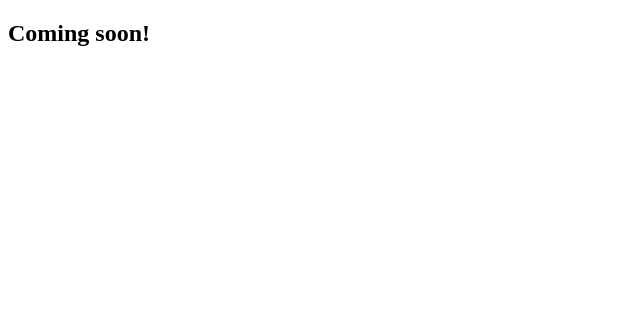
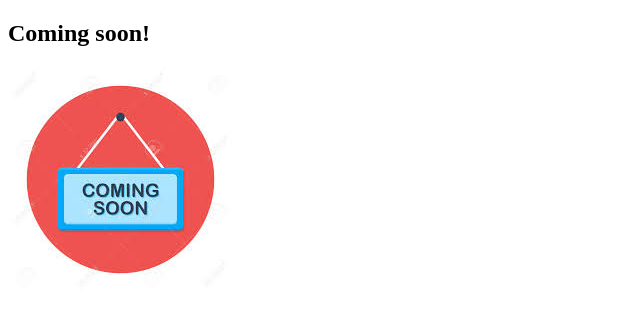
Before and after one commit to aggy-k/git-101, a plain HTML site: page index.html in a window 1280 px wide. Shown: the whole page, without its empty margins (0-640 px from the left). Drawn offline with Linux system fonts and the light colour scheme.

Commit message:
added jpg

```diff
--- a/index.html
+++ b/index.html
@@ -5,5 +5,6 @@
 </head>
 <body>
 	<h2>Coming soon!</h2>
+	<img src="comingsoon.jpeg">
 </body>
 </html>
```
Also changed, not shown: comingsoon.jpeg (added).
